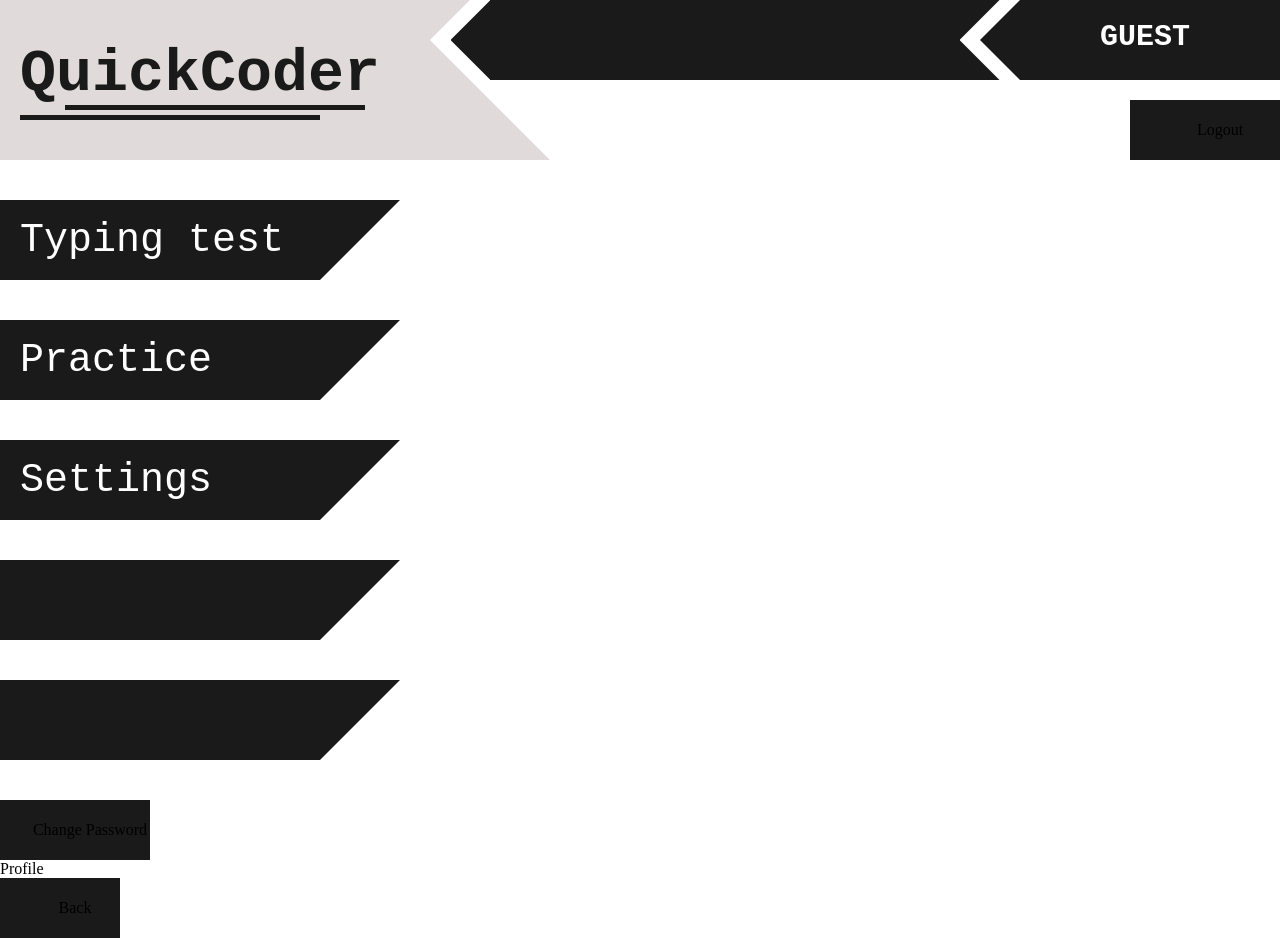
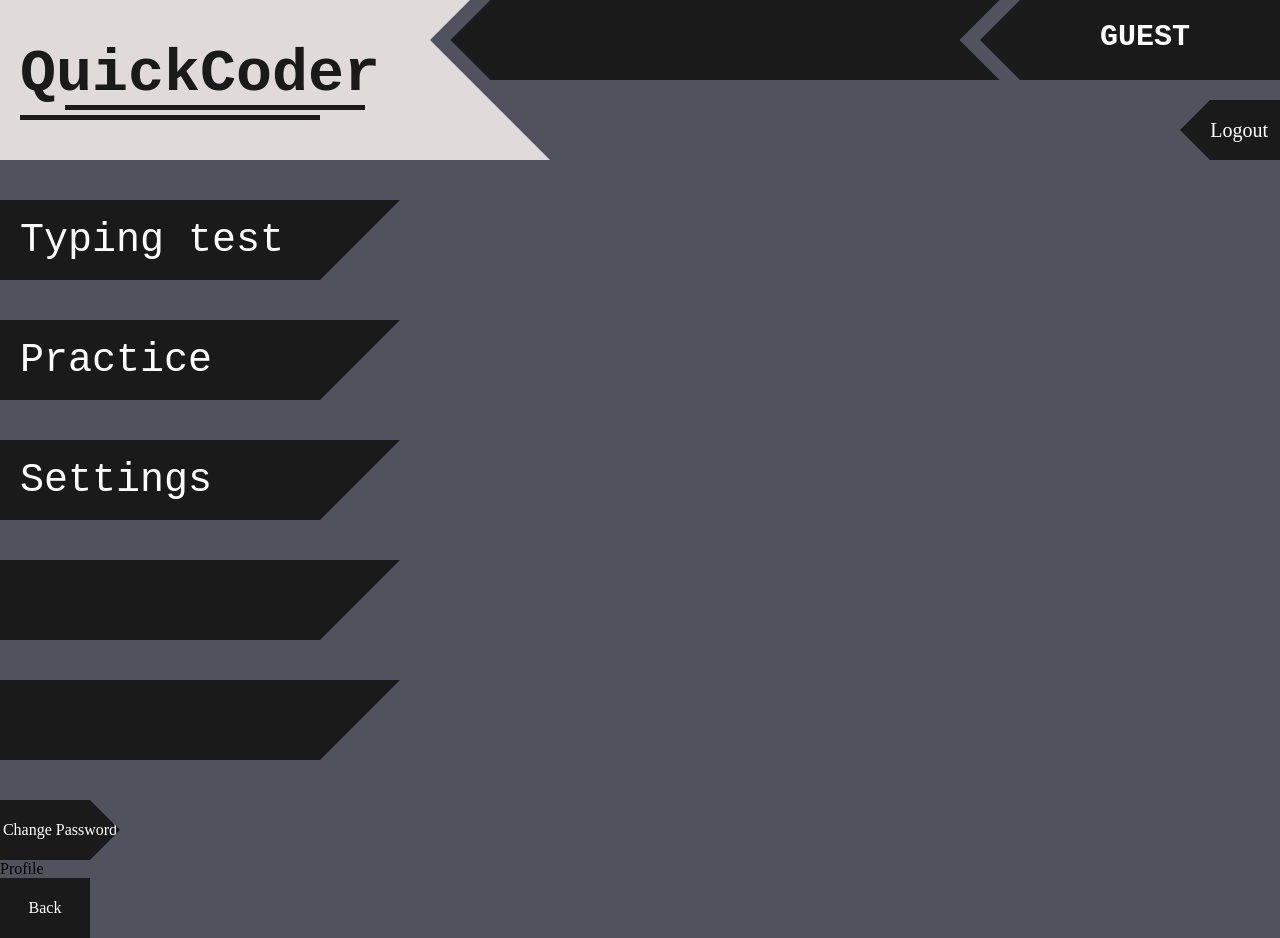
Before and after one commit to AndrejG231/quickcoder---typing-practice-platform, a React (Create React App) app in the folder client/: page /home/profile in a window 1280 px wide. Built offline with nearby package versions, Linux system fonts and the light colour scheme; no server answers.

Commit message:
Added global styles and arrow button component

```diff
--- a/client/src/components/ArrowButton.tsx
+++ b/client/src/components/ArrowButton.tsx
@@ -3,16 +3,46 @@ import styled from "styled-components";
 interface props {
   width?: number;
   height?: number;
-  variant?: any;
-  bodyWidth?: any;
-  textClass?: any;
+  left?: boolean;
+  right?: boolean;
+  theme: any;
 }
 
 const ArrowButton = styled.div`
-  width: ${({ width }: props) => width ?? 120}px;
-  height: ${({ height }: props) => height ?? 60}px;
-  background: ${({ theme }) => theme.colors.b4};
-  padding-left: ${({ height }: props) => (height ? height / 2 : 30)}px;
-  ${({ theme }) => theme.centerContent};
+  ${({ width, height, left, right, theme }: props) => {
+    const w = width ?? 120;
+    const h = height ?? 60;
+
+    const leftClip = `
+      0px ${h / 2}px,
+      ${h / 2}px 0px,
+      ${w}px 0px,
+      ${w}px ${h}px,
+      ${h / 2}px ${h}px
+    `;
+
+    const rightClip = `
+      0px 0px,
+      0px ${h}px,
+      ${w - h / 2}px ${h}px,
+      ${w}px ${h / 2}px,
+      ${w - h / 2}px 0px
+    `;
+
+    return `
+    width: ${w}px;
+    height: ${h}px;
+    cursor: pointer;
+    background: ${theme.colors.b4};
+    clip-path: polygon(${left ? leftClip : right ? rightClip : ""});
+    ${theme.centerContent};
+    color: ${theme.colors.w5};
+    &:hover{
+      color: ${theme.colors.b4};
+      background: ${theme.colors.w3};
+    }
+  `;
+  }}
 `;
+
 export default ArrowButton;
--- /dev/null
+++ b/client/src/components/home/UserAction.ts
@@ -0,0 +1,10 @@
+import styled from "styled-components";
+
+const UserAction = styled.p`
+  text-align: right;
+  font-size: 20px;
+  width: 100%;
+  margin-right: 12px;
+`;
+
+export default UserAction;
--- a/client/src/components/home/UserButtonWrapper.ts
+++ b/client/src/components/home/UserButtonWrapper.ts
@@ -4,6 +4,9 @@ const UserButtonWrapper = styled.div`
     position: absolute;
     right: 0;
     top: 100px;
+    display: grid;
+    grid-template-rows: 1fr;
+    gap: 20px;
 `;
 
 export default UserButtonWrapper;
--- a/client/src/components/home/index.ts
+++ b/client/src/components/home/index.ts
@@ -3,3 +3,4 @@ export { default as Header } from "./Header";
 export { default as ClippedButton } from "./ClippedButton";
 export { default as NavWrapper } from "./NavWrapper";
 export { default as UserButtonWrapper } from "./UserButtonWrapper";
+export { default as UserAction } from "./UserAction";
--- a/client/src/index.tsx
+++ b/client/src/index.tsx
@@ -15,8 +15,8 @@ import Routes from "./Routes";
 ReactDOM.render(
   <ApolloProvider client={apolloClient}>
     <Provider store={reduxStore}>
-      <GlobalStyles />
       <ThemeProvider theme={theme}>
+        <GlobalStyles />
         <Routes />
       </ThemeProvider>
     </Provider>
--- a/client/src/modals/Profile.tsx
+++ b/client/src/modals/Profile.tsx
@@ -9,9 +9,8 @@ export const Profile: React.FC = () => {
   return (
     <Modal>
       <ArrowButton
-        bodyWidth="180px"
         onClick={() => nav.push("/home/change_known_password/")}
-        variant="right"
+        right
       >
         Change Password
       </ArrowButton>
--- a/client/src/pages/Home.tsx
+++ b/client/src/pages/Home.tsx
@@ -29,6 +29,7 @@ import {
   HomeContainer,
   NavWrapper,
   UserButtonWrapper,
+  UserAction,
 } from "../components/home/";
 import ArrowButton from "../components/ArrowButton";
 
@@ -107,9 +108,14 @@ const Home: React.FC<HomeProps> = ({
     }
   }, [data, loading, error, setUserInfo]);
 
-  const Redirect = (to: string) => {
+  const redirect = (to: string) => {
     AnimationOut();
     setTimeout(() => navigation.push(to), 150);
+  };
+
+  const userLogout = async () => {
+    await logout();
+    refreshAuth();
   };
 
   return (
@@ -123,51 +129,37 @@ const Home: React.FC<HomeProps> = ({
       />
       <NavWrapper>
         <ClippedButton onClick={() => null}>Typing test</ClippedButton>
-        <ClippedButton onClick={() => Redirect("/practice_menu/")}>
+        <ClippedButton onClick={() => redirect("/practice_menu/")}>
           Practice
         </ClippedButton>
         <ClippedButton onClick={() => null}>Settings</ClippedButton>
         <ClippedButton onClick={() => null}></ClippedButton>
         <ClippedButton onClick={() => null}></ClippedButton>
       </NavWrapper>
+      {userInfo.username === "GUEST" ? (
         <UserButtonWrapper>
-        {userInfo.username === "GUEST" ? (
-          <>
           <ArrowButton
-              className="signup button"
-              bodyWidth="120px"
-              onClick={() => {
-                navigation.push("/home/signup/");
-              }}
-              variant="left"
+            width={130}
+            onClick={() => navigation.push("/home/signup/")}
+            left
           >
-              Sign Up
+            <UserAction>Sign Up</UserAction>
           </ArrowButton>
           <ArrowButton
-              className="login button"
-              bodyWidth="100px"
-              onClick={() => {
-                navigation.push("/home/login/");
-              }}
-              variant="left"
+            width={100}
+            onClick={() => navigation.push("/home/login/")}
+            right
           >
-              Login
-            </ArrowButton>{" "}
-          </>
+            <UserAction>Login</UserAction>
+          </ArrowButton>
+        </UserButtonWrapper>
       ) : (
-          <ArrowButton
-            className="signup button"
-            bodyWidth="100px"
-            onClick={async () => {
-              await logout();
-              refreshAuth();
-            }}
-            variant="left"
-          >
-            Logout
+        <UserButtonWrapper>
+          <ArrowButton width={100} onClick={userLogout} left>
+            <UserAction>Logout</UserAction>
           </ArrowButton>
+        </UserButtonWrapper>
       )}
-      </UserButtonWrapper>
     </HomeContainer>
   );
 };
--- a/client/src/pages/PracticeSummary.tsx
+++ b/client/src/pages/PracticeSummary.tsx
@@ -64,10 +64,7 @@ const PracticeSummary: FC<PracticeSummaryProps> = ({
           field={"Error rate"}
           value={`${Math.round((errors_count / index) * 10000) / 100 || 0}%`}
         />
-        <Stat
-          field={"CPM"}
-          value={Math.round(index / (time_spent / 60000))}
-        />
+        <Stat field={"CPM"} value={Math.round(index / (time_spent / 60000))} />
       </div>
       <div className="pS-textView">
         <FormattedPracticeString
@@ -79,48 +76,40 @@ const PracticeSummary: FC<PracticeSummaryProps> = ({
       </div>
       <div className="pS-column">
         <ArrowButton
-          bodyWidth="150px"
-          variant="left"
+          left
           onClick={() => {
             resetPractice();
             resetOffset();
             navigator.push(`/practice/p=${practice_name}/l=${index}`);
           }}
-          textClass="pS-buttonText"
         >
           RESTART
         </ArrowButton>
 
         <ArrowButton
-          bodyWidth="150px"
-          variant="left"
+          left
           onClick={() => {
             navigator.push(`/practice_menu/`);
           }}
-          textClass="pS-buttonText"
         >
           NEW EXERCISE
         </ArrowButton>
 
         <ArrowButton
-          bodyWidth="150px"
-          variant="left"
+          left
           onClick={() => {
             navigator.push(`/home/profile/`);
           }}
-          textClass="pS-buttonText"
         >
           PROFILE
         </ArrowButton>
         <ArrowButton
-          bodyWidth="150px"
-          variant="left"
+          left
           onClick={() => {
             resetPractice();
             resetOffset();
             navigator.push(`/home/`);
           }}
-          textClass="pS-buttonText"
         >
           HOME
         </ArrowButton>
--- a/client/src/styles.ts
+++ b/client/src/styles.ts
@@ -29,5 +29,6 @@ export const GlobalStyles = createGlobalStyle`
       margin: 0;
       padding: 0;
       box-sizing: border-box;
+      background: ${theme.colors.b2};
     }
 `;
```
Lines whose indentation alone changed are shown as unchanged.
